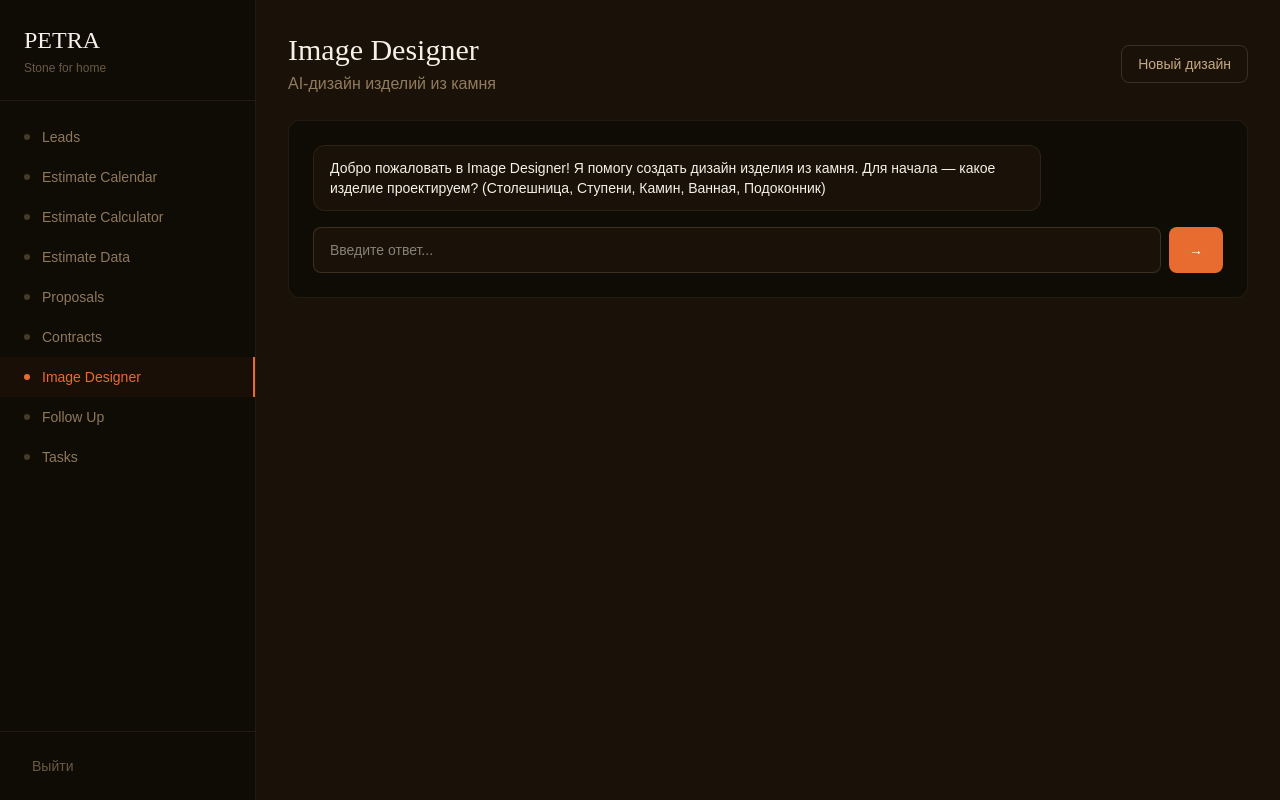
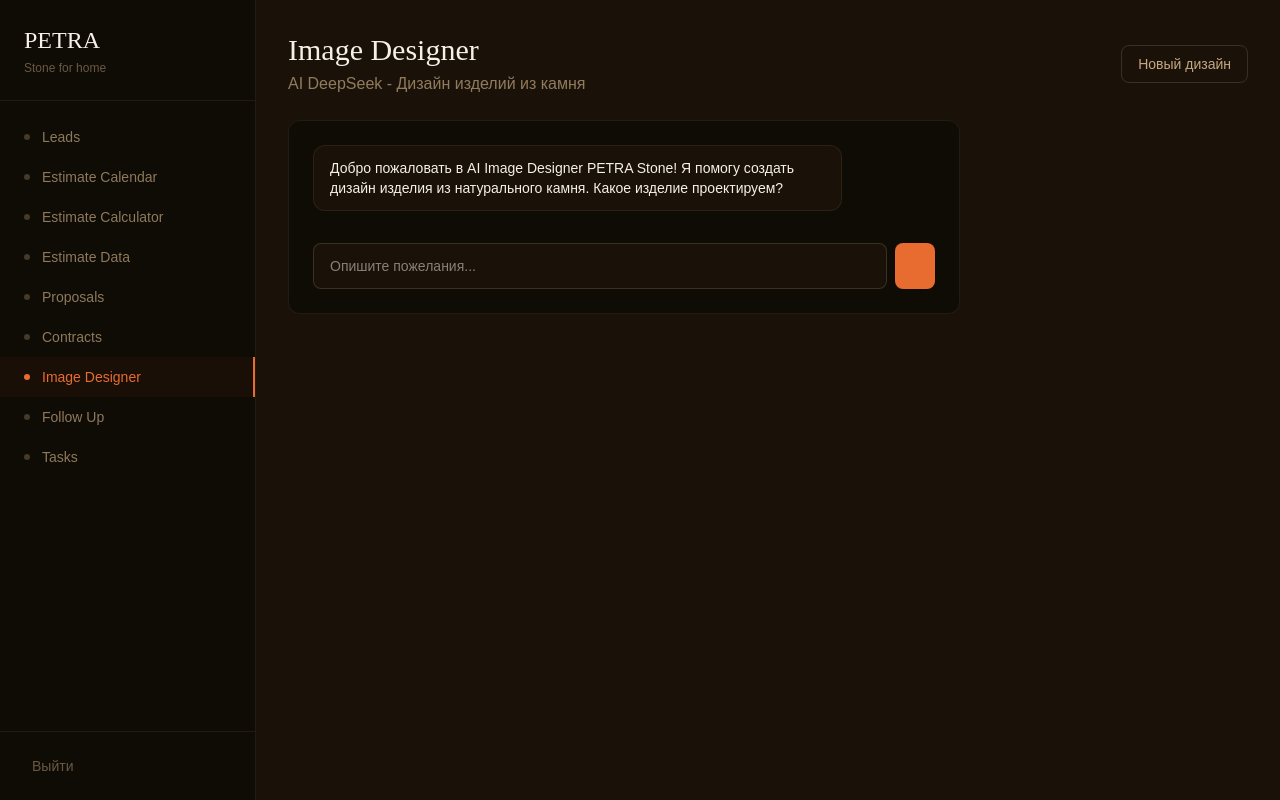
Before and after one commit to iura055-prog/petra-stone-crm, a Next.js app: page /dashboard/image-designer in a window 1280 px wide. Built offline with nearby package versions, Linux system fonts and the light colour scheme; sample sign-in values are in the browser's storage.

Commit message:
DeepSeek AI Image Designer

```diff
--- a/src/app/dashboard/image-designer/page.tsx
+++ b/src/app/dashboard/image-designer/page.tsx
@@ -1,83 +1,47 @@
 'use client';
 
-import { useState } from 'react';
+import { useState, useRef, useEffect } from 'react';
 
-interface DesignMessage {
+interface Message {
   role: 'user' | 'assistant';
   content: string;
 }
 
 export default function ImageDesignerPage() {
-  const [messages, setMessages] = useState<DesignMessage[]>([
-    { role: 'assistant', content: 'Добро пожаловать в Image Designer! Я помогу создать дизайн изделия из камня. Для начала — какое изделие проектируем? (Столешница, Ступени, Камин, Ванная, Подоконник)' }
+  const [messages, setMessages] = useState<Message[]>([
+    { role: 'assistant', content: 'Добро пожаловать в AI Image Designer PETRA Stone! Я помогу создать дизайн изделия из натурального камня. Какое изделие проектируем?' }
   ]);
   const [input, setInput] = useState('');
-  const [step, setStep] = useState(0);
-  const [iteration, setIteration] = useState(1);
-  const [designData, setDesignData] = useState({ productType: '', stoneType: '', edgeType: '', sinkType: '' });
-  const [previewUrl, setPreviewUrl] = useState<string | null>(null);
   const [loading, setLoading] = useState(false);
+  const chatEndRef = useRef<HTMLDivElement>(null);
 
-  const processInput = async () => {
-    if (!input.trim()) return;
-    setMessages((prev) => [...prev, { role: 'user', content: input }]);
+  useEffect(() => {
+    chatEndRef.current?.scrollIntoView({ behavior: 'smooth' });
+  }, [messages]);
+
+  const sendMessage = async () => {
+    if (!input.trim() || loading) return;
+    const userMsg: Message = { role: 'user', content: input };
+    setMessages((prev) => [...prev, userMsg]);
     setInput('');
     setLoading(true);
 
-    let response = '';
-
-    switch (step) {
-      case 0:
-        setDesignData({ ...designData, productType: input });
-        response = `${input} — понял. Какой камень? (Мрамор, Травертин, Известняк, Оникс, Гранит)`;
-        setStep(1);
-        break;
-      case 1:
-        setDesignData({ ...designData, stoneType: input });
-        response = `${input} — отличный выбор. Какая обработка края? (Прямой, Фаска 5мм, Фаска 10мм, Скруглённый, Фигурный)`;
-        setStep(2);
-        break;
-      case 2:
-        setDesignData({ ...designData, edgeType: input });
-        response = 'Нужна врезка под мойку? (Да, сверху / Да, снизу / Нет)';
-        setStep(3);
-        break;
-      case 3:
-        const fd = { ...designData, sinkType: input };
-        setDesignData(fd);
-        setPreviewUrl('/api/placeholder/800/600');
-        response = `🎨 Генерирую визуализацию...\n\nИтерация ${iteration}\n\n📋 ${fd.productType} из ${fd.stoneType}\n🔪 Кромка: ${fd.edgeType}\n🚰 Мойка: ${fd.sinkType}\n\n[Изображение-заглушка сгенерировано]\n\nПохоже на то, что вы хотели? (Да / Нет, нужно уточнить)`;
-        setStep(4);
-        break;
-      case 4:
-        if (input.toLowerCase().includes('да')) {
-          response = '✅ Дизайн утверждён! Сохраняю в папку сметы.';
-          setStep(5);
-        } else if (iteration >= 10) {
-          response = 'Достигнут лимит итераций (10). Предлагаю продолжить вручную или сохранить последний вариант.';
-          setStep(5);
+    try {
+      const res = await fetch('/api/image-designer', {
+        method: 'POST',
+        headers: { 'Content-Type': 'application/json' },
+        body: JSON.stringify({ messages: [...messages, userMsg].map(m => ({ role: m.role, content: m.content })) }),
+      });
+      const data = await res.json();
+      if (data.error) {
+        setMessages((prev) => [...prev, { role: 'assistant', content: 'Ошибка: ' + data.error }]);
       } else {
-          setIteration(iteration + 1);
-          response = `Понял, давайте уточним. Итерация ${iteration + 1}. Что изменить? (Камень, кромку, мойку, другое)`;
-          setStep(0);
+        setMessages((prev) => [...prev, { role: 'assistant', content: data.reply }]);
       }
-        break;
-      default:
-        response = 'Дизайн завершён. Можете начать заново.';
+    } catch (e) {
+      setMessages((prev) => [...prev, { role: 'assistant', content: 'Ошибка соединения с сервером' }]);
     }
-
-    setTimeout(() => {
-      setMessages((prev) => [...prev, { role: 'assistant', content: response }]);
     setLoading(false);
-    }, 600);
-  };
-
-  const resetDesign = () => {
-    setMessages([{ role: 'assistant', content: 'Добро пожаловать в Image Designer! Я помогу создать дизайн изделия из камня. Для начала — какое изделие проектируем?' }]);
-    setStep(0);
-    setIteration(1);
-    setDesignData({ productType: '', stoneType: '', edgeType: '', sinkType: '' });
-    setPreviewUrl(null);
   };
 
   return (
@@ -85,51 +49,28 @@ export default function ImageDesignerPage() {
       <div className="flex items-center justify-between mb-6">
         <div>
           <h1 className="text-3xl text-[#F5F0E8] font-display" style={{ fontFamily: 'DM Serif Display, serif' }}>Image Designer</h1>
-          <p className="text-[#C4A882]/70 mt-1" style={{ fontFamily: 'DM Sans, sans-serif' }}>AI-дизайн изделий из камня</p>
+          <p className="text-[#C4A882]/70 mt-1" style={{ fontFamily: 'DM Sans, sans-serif' }}>AI DeepSeek - Дизайн изделий из камня</p>
         </div>
-        <button onClick={resetDesign} className="border border-[#C4A882]/20 text-[#C4A882] px-4 py-2 rounded-lg text-sm hover:border-[#C4A882]/40 transition-all">Новый дизайн</button>
+        <button onClick={() => setMessages([{ role: 'assistant', content: 'Добро пожаловать в AI Image Designer PETRA Stone! Я помогу создать дизайн изделия из натурального камня. Какое изделие проектируем?' }])} className="border border-[#C4A882]/20 text-[#C4A882] px-4 py-2 rounded-lg text-sm">Новый дизайн</button>
       </div>
 
-      <div className="flex gap-6 flex-col lg:flex-row">
-        <div className="flex-1 bg-[#0F0B05] border border-[#C4A882]/10 rounded-xl p-6">
-          <div className="space-y-4 mb-4 max-h-80 overflow-y-auto">
+      <div className="bg-[#0F0B05] border border-[#C4A882]/10 rounded-xl p-6 max-w-2xl">
+        <div className="space-y-4 mb-4 max-h-[500px] overflow-y-auto">
           {messages.map((msg, i) => (
             <div key={i} className={`flex ${msg.role === 'user' ? 'justify-end' : 'justify-start'}`}>
-                <div className={`max-w-[80%] rounded-xl px-4 py-3 text-sm ${msg.role === 'user' ? 'bg-[#E86C2F] text-white' : 'bg-[#1A1208] text-[#F5F0E8] border border-[#C4A882]/10'}`}
-                  style={{ fontFamily: 'DM Sans, sans-serif', whiteSpace: 'pre-line' }}>
+              <div className={`max-w-[85%] rounded-xl px-4 py-3 text-sm ${msg.role === 'user' ? 'bg-[#E86C2F] text-white' : 'bg-[#1A1208] text-[#F5F0E8] border border-[#C4A882]/10'}`} style={{ fontFamily: 'DM Sans, sans-serif', whiteSpace: 'pre-line' }}>
                 {msg.content}
               </div>
             </div>
           ))}
-            {loading && <div className="text-[#C4A882]/60 text-sm">Генерация...</div>}
-          </div>
-          {step < 5 && (
-            <div className="flex gap-2">
-              <input value={input} onChange={(e) => setInput(e.target.value)} onKeyDown={(e) => e.key === 'Enter' && processInput()}
-                placeholder="Введите ответ..." className="flex-1 px-4 py-3 bg-[#1A1208] border border-[#C4A882]/20 rounded-lg text-[#F5F0E8] text-sm focus:outline-none focus:border-[#E86C2F]/50" />
-              <button onClick={processInput} disabled={loading} className="bg-[#E86C2F] text-white px-5 py-3 rounded-lg text-sm hover:bg-[#E86C2F]/90 transition-all disabled:opacity-50">→</button>
-            </div>
-          )}
+          {loading && <div className="text-[#C4A882]/60 text-sm">AI генерирует дизайн...</div>}
+          <div ref={chatEndRef} />
         </div>
 
-        {previewUrl && (
-          <div className="lg:w-80 bg-[#0F0B05] border border-[#C4A882]/10 rounded-xl p-4 flex flex-col items-center">
-            <p className="text-xs text-[#C4A882]/60 mb-3">Визуализация (итерация {iteration})</p>
-            <div className="w-full aspect-square bg-gradient-to-br from-[#1A1208] to-[#0F0B05] rounded-lg flex items-center justify-center border border-[#C4A882]/10">
-              <div className="text-center">
-                <p className="text-5xl mb-2">🪨</p>
-                <p className="text-[#C4A882]/40 text-xs">{designData.stoneType}</p>
-                <p className="text-[#C4A882]/30 text-xs">{designData.productType}</p>
+        <div className="flex gap-2">
+          <input value={input} onChange={(e) => setInput(e.target.value)} onKeyDown={(e) => e.key === 'Enter' && sendMessage()} placeholder="Опишите пожелания..." className="flex-1 px-4 py-3 bg-[#1A1208] border border-[#C4A882]/20 rounded-lg text-[#F5F0E8] text-sm focus:outline-none focus:border-[#E86C2F]/50" style={{ fontFamily: 'DM Sans, sans-serif' }} />
+          <button onClick={sendMessage} disabled={loading} className="bg-[#E86C2F] text-white px-5 py-3 rounded-lg text-sm hover:bg-[#E86C2F]/90 transition-all disabled:opacity-50"></button>
         </div>
-            </div>
-            <div className="mt-3 space-y-1 w-full text-xs text-[#C4A882]/50">
-              <p>Изделие: {designData.productType}</p>
-              <p>Камень: {designData.stoneType}</p>
-              <p>Кромка: {designData.edgeType}</p>
-              <p>Мойка: {designData.sinkType}</p>
-            </div>
-          </div>
-        )}
       </div>
     </div>
   );
```
Also changed, not shown: src/app/api/image-designer/route.ts (added, +55 -0 lines). Lines whose indentation alone changed are shown as unchanged.
